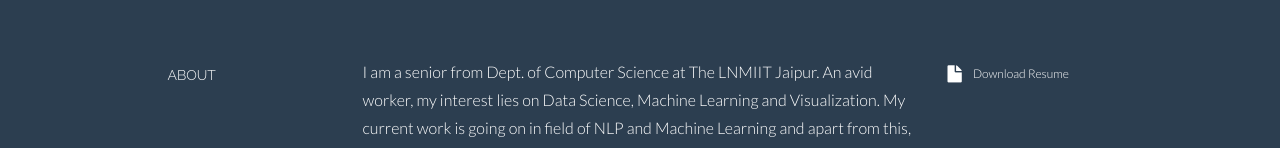
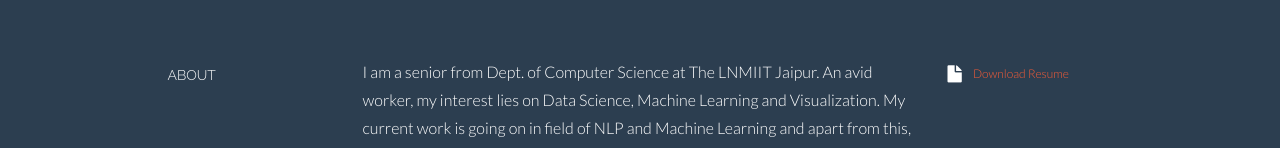
Before and after one commit to pdrahul2/pdrahul2.github.io, a plain HTML site: page index.html in a window 1280 px wide. Shown: the part 562-710 px from the top of the page. Drawn offline with Linux system fonts and the light colour scheme.

Commit message:
new resume update

```diff
--- a/index.html
+++ b/index.html
@@ -84,7 +84,7 @@
 					</p>
 				</div>
 				<div class="col-lg-3">
-					<p><a href="https://drive.google.com/file/d/0B2PWMEs0GtipbzNiWmloQWpMN3c/view?usp=sharing"><i class="icon-file"></i></a> <sm>Download Resume</sm></p>
+					<p><a href="https://drive.google.com/file/d/0B2PWMEs0GtipbzNiWmloQWpMN3c/view?usp=sharing"><i class="icon-file"></i> <sm>Download Resume</sm></a></p>
 				</div>
 
 			</div><!--/.row -->
```
